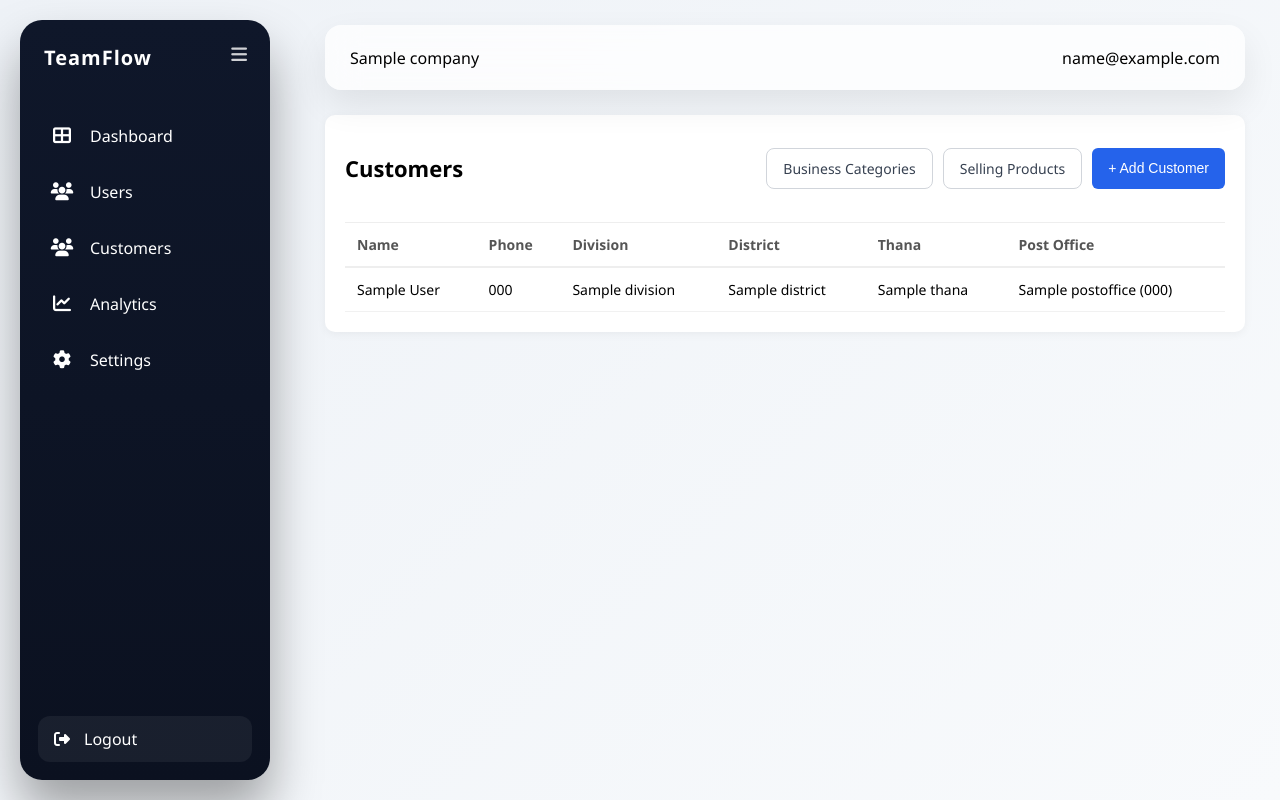
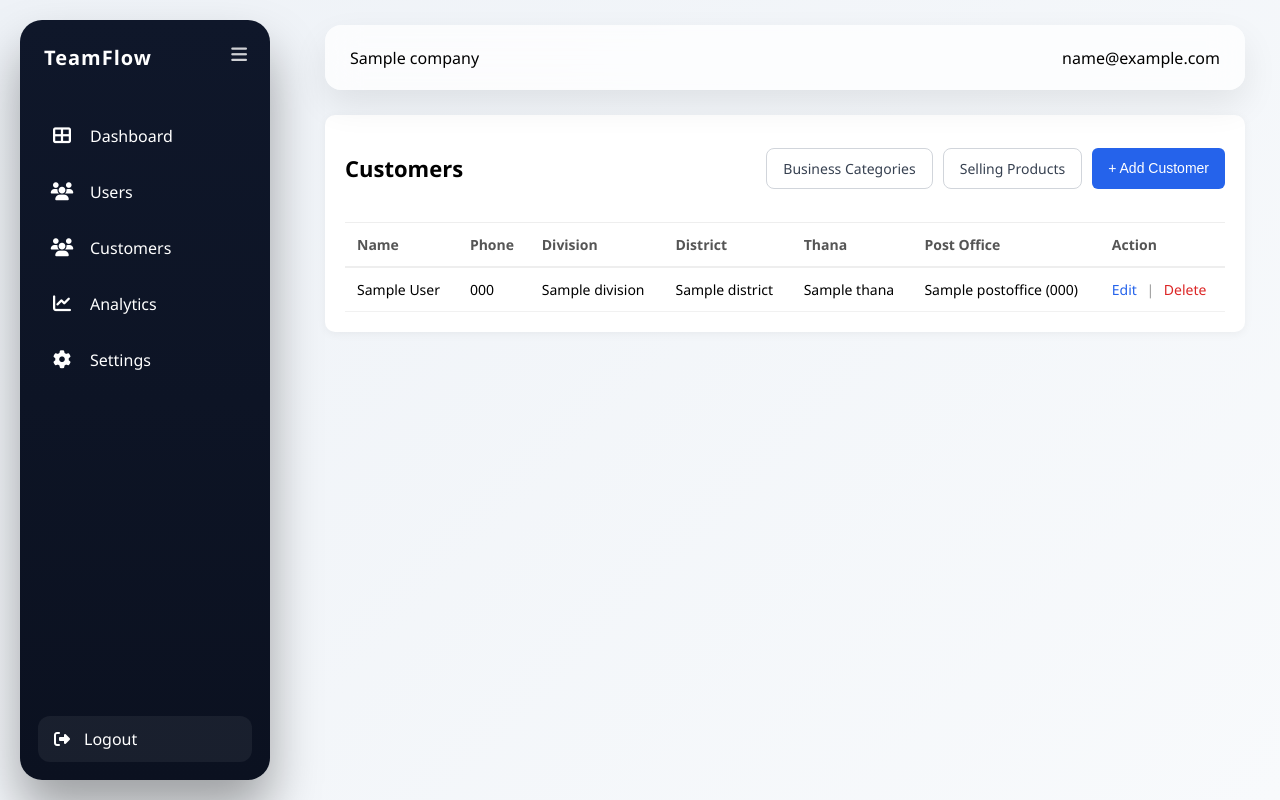
Before and after one commit to engrrasel/teamflow, a Django app: page /customers/ in a window 1280 px wide. Run offline with Django 5.2, Linux system fonts and the light colour scheme; a user stored in the database is signed in; tables that the repository leaves empty hold one stand-in row (values such as "Sample post").

Commit message:
Customer edit/delete actions UI updated

````diff
--- a/customers/static/customers/customers.css
+++ b/customers/static/customers/customers.css
@@ -279,3 +279,43 @@ body{
     border-radius:6px;
     cursor:pointer;
 }
+
+
+/* Action links */
+
+.action-links{
+    white-space:nowrap;
+}
+
+/* Edit */
+
+.edit-link{
+    color:#2563eb;
+    text-decoration:none;
+    font-weight:500;
+}
+
+.edit-link:hover{
+    text-decoration:underline;
+}
+
+
+/* Delete */
+
+.delete-link{
+    color:#dc2626;
+    text-decoration:none;
+    font-weight:500;
+}
+
+.delete-link:hover{
+    text-decoration:underline;
+}
+
+
+/* Separator */
+
+.separator{
+    margin:0 6px;
+    color:#999;
+}
--- a/customers/templates/customers/customer_list.html
+++ b/customers/templates/customers/customer_list.html
@@ -1,7 +1,6 @@
 {% extends "base/base.html" %}
 {% load static %}
 {% block content %}
-
 
 <link rel="stylesheet" href="{% static 'customers/customers.css' %}">
 
@@ -9,7 +8,6 @@
 
 <div class="emp-header">
     <h2>Customers</h2>
-
 <div style="display:flex; gap:10px;">
     <a href="{% url 'business_category_list' %}" class="btn-outline">
         Business Categories
@@ -23,8 +21,9 @@
         + Add Customer
     </button>
 </div>
+
+
 </div>
-
 
 <table class="emp-table">
     <thead>
@@ -35,10 +34,13 @@
             <th>District</th>
             <th>Thana</th>
             <th>Post Office</th>
+            <th>Action</th>
         </tr>
     </thead>
 
+
 <tbody>
+
 {% for c in customers %}
     <tr>
         <td>{{ c.name }}</td>
@@ -47,18 +49,44 @@
         <td>{{ c.district }}</td>
         <td>{{ c.thana }}</td>
         <td>{{ c.post_office }}</td>
+
+        <td class="action-links">
+
+        <a href="{% url 'customer_edit' c.id %}" class="edit-link">
+        Edit
+        </a>
+
+        <span class="separator">|</span>
+
+        <a href="{% url 'customer_delete' c.id %}"
+        class="delete-link"
+        onclick="return confirm('Delete this customer?')">
+        Delete
+        </a>
+
+        </td>
+
+    </tr>
+{% empty %}
+    <tr>
+        <td colspan="7" style="text-align:center;padding:30px;">
+            No customers yet
+        </td>
     </tr>
 {% endfor %}
+
 </tbody>
+
 </table>
 
 </div>
 
+<!-- Modal -->
 
-<!-- Modal -->
 <div id="customerModal" class="modal {% if open_modal %}show{% endif %}">
     <div class="modal-content">
 
+```
     <h3>Add Customer</h3>
 
     <form method="post" action="{% url 'customer_add' %}">
@@ -131,8 +159,9 @@
     </form>
 
 </div>
+```
+
 </div>
-
 
 <script src="https://code.jquery.com/jquery-3.6.0.min.js"></script>
 
--- a/customers/urls.py
+++ b/customers/urls.py
@@ -6,11 +6,15 @@ from .views_master import (
     selling_product_list,
     selling_product_delete,
 )
+from . import views
 
 urlpatterns = [
     # ---------- Customers ----------
     path("", customer_list_view, name="customer_list"),
     path("add/", customer_add_view, name="customer_add"),
+
+        path("edit/<int:pk>/", views.customer_edit_view, name="customer_edit"),
+    path("delete/<int:pk>/", views.customer_delete_view, name="customer_delete"),
 
     # ---------- Business Categories ----------
     path(
--- a/customers/views.py
+++ b/customers/views.py
@@ -1,4 +1,4 @@
-from django.shortcuts import render, redirect
+from django.shortcuts import render, redirect, get_object_or_404
 from django.contrib.auth.decorators import login_required
 from .models import Customer
 from .forms import CustomerForm
@@ -40,7 +40,7 @@ def customer_add_view(request):
 
             return redirect("customer_list")
 
-        # ❗ form invalid হলে popup open থাকবে
+        # form invalid হলে popup open থাকবে
         return render(request, "customers/customer_list.html", {
             "customers": customers,
             "form": form,
@@ -48,3 +48,67 @@ def customer_add_view(request):
         })
 
     return redirect("customer_list")
+
+
+# -----------------------------
+# CUSTOMER EDIT
+# -----------------------------
+
+@login_required
+def customer_edit_view(request, pk):
+
+    company = request.membership.company
+
+    customer = get_object_or_404(
+        Customer,
+        pk=pk,
+        company=company
+    )
+
+    customers = Customer.objects.filter(company=company)
+
+    if request.method == "POST":
+
+        form = CustomerForm(
+            request.POST,
+            instance=customer,
+            company=company
+        )
+
+        if form.is_valid():
+            form.save()
+            return redirect("customer_list")
+
+        return render(request, "customers/customer_list.html", {
+            "customers": customers,
+            "form": form,
+            "open_modal": True
+        })
+
+    form = CustomerForm(instance=customer, company=company)
+
+    return render(request, "customers/customer_list.html", {
+        "customers": customers,
+        "form": form,
+        "open_modal": True
+    })
+
+
+# -----------------------------
+# CUSTOMER DELETE
+# -----------------------------
+
+@login_required
+def customer_delete_view(request, pk):
+
+    company = request.membership.company
+
+    customer = get_object_or_404(
+        Customer,
+        pk=pk,
+        company=company
+    )
+
+    customer.delete()
+
+    return redirect("customer_list")
````
Lines whose indentation alone changed are shown as unchanged.
